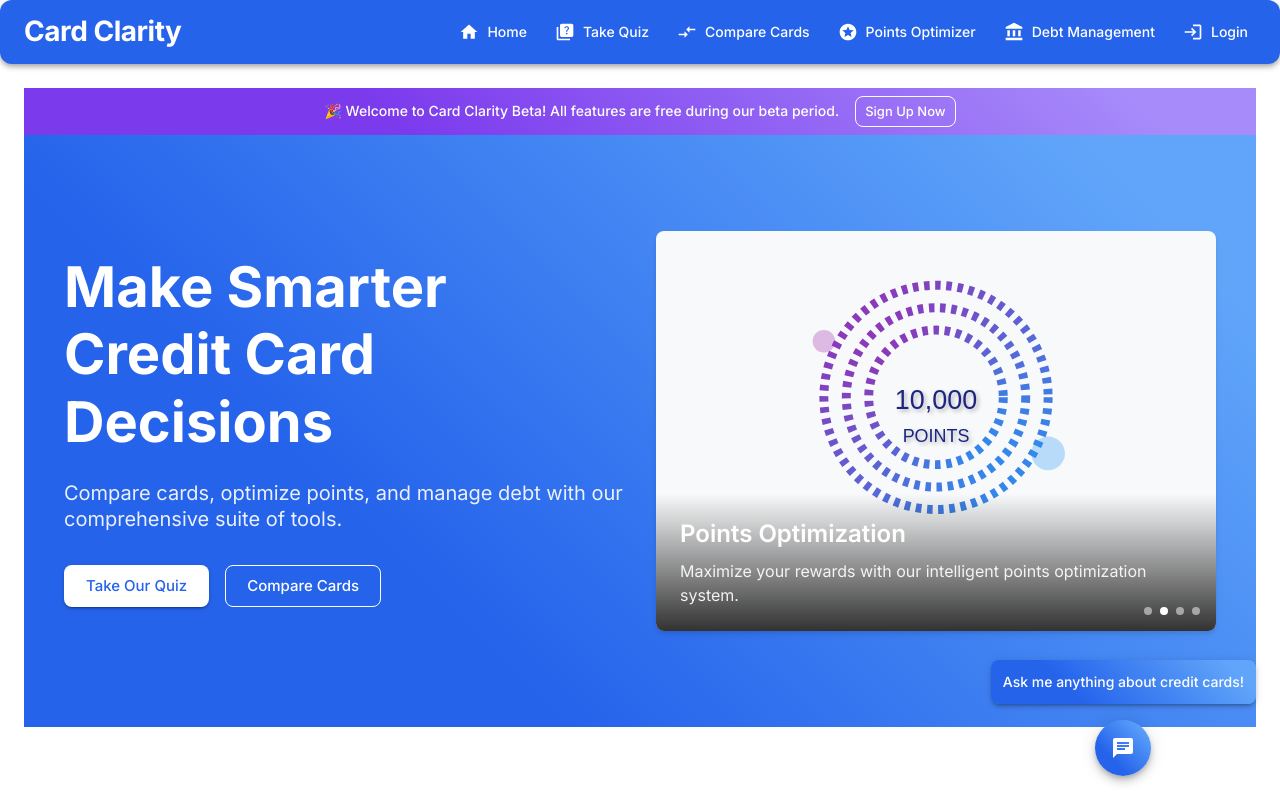
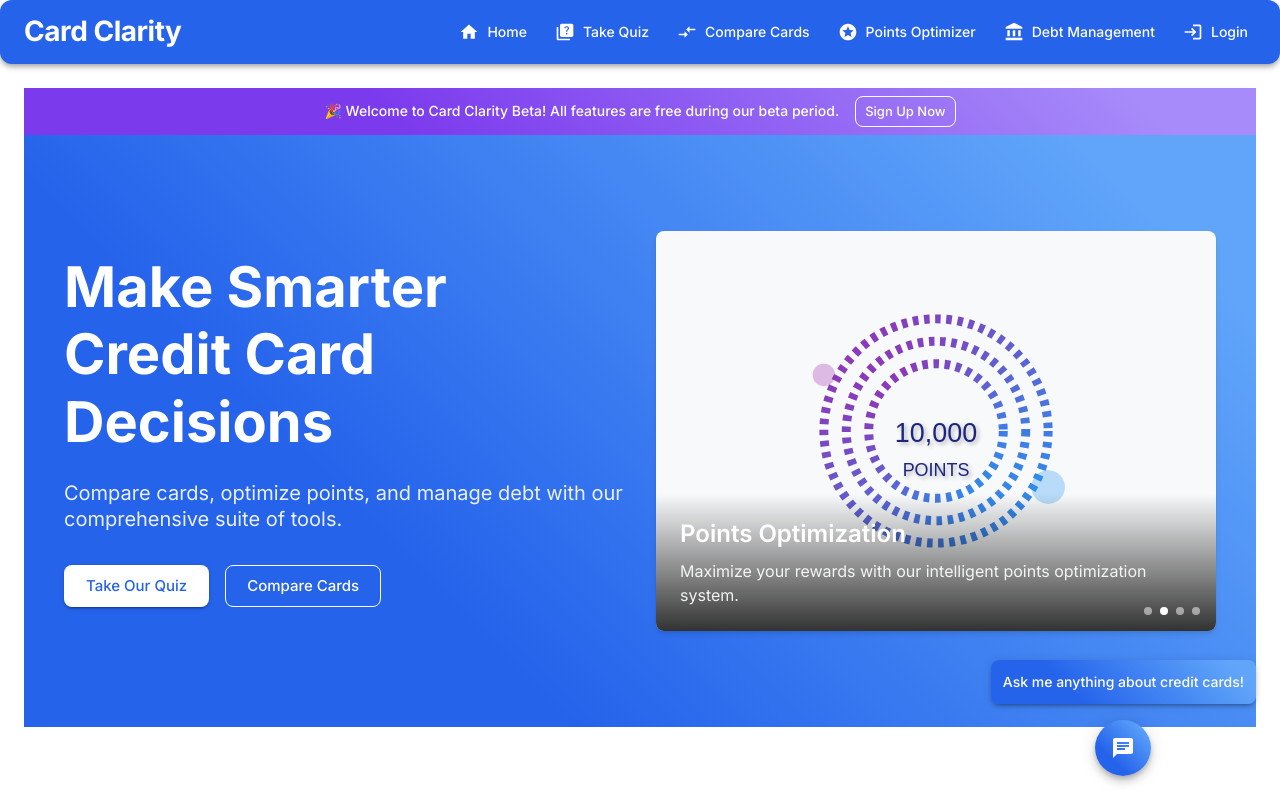
Before and after one commit to nickjackson801/card-clarity, a React (Vite) app: page / in a window 1280 px wide. Shown: the top 800 px of the page. Built offline with nearby package versions, Linux system fonts and the light colour scheme.

Commit message:
Adjust positioning of slideshow illustrations

```diff
--- a/src/components/FeatureSlideshow.tsx
+++ b/src/components/FeatureSlideshow.tsx
@@ -22,19 +22,19 @@ const slides: Slide[] = [
           </filter>
         </defs>
         {/* Credit Card with Gradient */}
-        <rect x="50" y="50" width="300" height="180" rx="10" fill="url(#cardGradient)" filter="url(#shadow)" />
-        <rect x="70" y="90" width="260" height="100" rx="5" fill="#ffffff" />
+        <rect x="50" y="30" width="300" height="180" rx="10" fill="url(#cardGradient)" filter="url(#shadow)" />
+        <rect x="70" y="70" width="260" height="100" rx="5" fill="#ffffff" />
         {/* Card Details */}
-        <text x="70" y="130" fill="#1a237e" fontSize="16" fontFamily="Arial">**** **** **** 1234</text>
-        <text x="70" y="170" fill="#1a237e" fontSize="14" fontFamily="Arial">Expires 12/25</text>
+        <text x="70" y="110" fill="#1a237e" fontSize="16" fontFamily="Arial">**** **** **** 1234</text>
+        <text x="70" y="150" fill="#1a237e" fontSize="14" fontFamily="Arial">Expires 12/25</text>
         {/* Decorative Elements */}
-        <circle cx="300" cy="70" r="30" fill="#ffffff" opacity="0.1" />
-        <circle cx="320" cy="90" r="20" fill="#ffffff" opacity="0.1" />
+        <circle cx="300" cy="50" r="30" fill="#ffffff" opacity="0.1" />
+        <circle cx="320" cy="70" r="20" fill="#ffffff" opacity="0.1" />
         {/* Comparison Arrows with Animation */}
-        <path d="M 200 20 L 200 60" stroke="#4CAF50" strokeWidth="4" strokeDasharray="5,5">
+        <path d="M 200 0 L 200 40" stroke="#4CAF50" strokeWidth="4" strokeDasharray="5,5">
           <animate attributeName="strokeDashoffset" from="0" to="10" dur="1s" repeatCount="indefinite" />
         </path>
-        <path d="M 180 40 L 200 60 L 220 40" stroke="#4CAF50" strokeWidth="4" fill="none" />
+        <path d="M 180 20 L 200 40 L 220 20" stroke="#4CAF50" strokeWidth="4" fill="none" />
       </svg>
     ),
     title: 'Smart Card Recommendations',
@@ -53,27 +53,27 @@ const slides: Slide[] = [
           </filter>
         </defs>
         {/* Animated Points Circles */}
-        <circle cx="200" cy="120" r="100" stroke="url(#pointsGradient)" strokeWidth="8" fill="none" strokeDasharray="5,5">
+        <circle cx="200" cy="150" r="100" stroke="url(#pointsGradient)" strokeWidth="8" fill="none" strokeDasharray="5,5">
           <animate attributeName="strokeDashoffset" from="0" to="10" dur="2s" repeatCount="indefinite" />
         </circle>
-        <circle cx="200" cy="120" r="80" stroke="url(#pointsGradient)" strokeWidth="8" fill="none" strokeDasharray="5,5">
+        <circle cx="200" cy="150" r="80" stroke="url(#pointsGradient)" strokeWidth="8" fill="none" strokeDasharray="5,5">
           <animate attributeName="strokeDashoffset" from="10" to="0" dur="2s" repeatCount="indefinite" />
         </circle>
-        <circle cx="200" cy="120" r="60" stroke="url(#pointsGradient)" strokeWidth="8" fill="none" strokeDasharray="5,5">
+        <circle cx="200" cy="150" r="60" stroke="url(#pointsGradient)" strokeWidth="8" fill="none" strokeDasharray="5,5">
           <animate attributeName="strokeDashoffset" from="0" to="10" dur="2s" repeatCount="indefinite" />
         </circle>
         {/* Points Text with Shadow */}
-        <text x="200" y="130" textAnchor="middle" fill="#1a237e" fontSize="24" fontFamily="Arial" filter="url(#shadow)">
+        <text x="200" y="160" textAnchor="middle" fill="#1a237e" fontSize="24" fontFamily="Arial" filter="url(#shadow)">
           10,000
         </text>
-        <text x="200" y="160" textAnchor="middle" fill="#1a237e" fontSize="16" fontFamily="Arial" filter="url(#shadow)">
+        <text x="200" y="190" textAnchor="middle" fill="#1a237e" fontSize="16" fontFamily="Arial" filter="url(#shadow)">
           POINTS
         </text>
         {/* Decorative Elements */}
-        <circle cx="100" cy="70" r="10" fill="#9C27B0" opacity="0.3">
+        <circle cx="100" cy="100" r="10" fill="#9C27B0" opacity="0.3">
           <animate attributeName="r" from="8" to="12" dur="1s" repeatCount="indefinite" />
         </circle>
-        <circle cx="300" cy="170" r="15" fill="#2196F3" opacity="0.3">
+        <circle cx="300" cy="200" r="15" fill="#2196F3" opacity="0.3">
           <animate attributeName="r" from="12" to="18" dur="1s" repeatCount="indefinite" />
         </circle>
       </svg>
```
